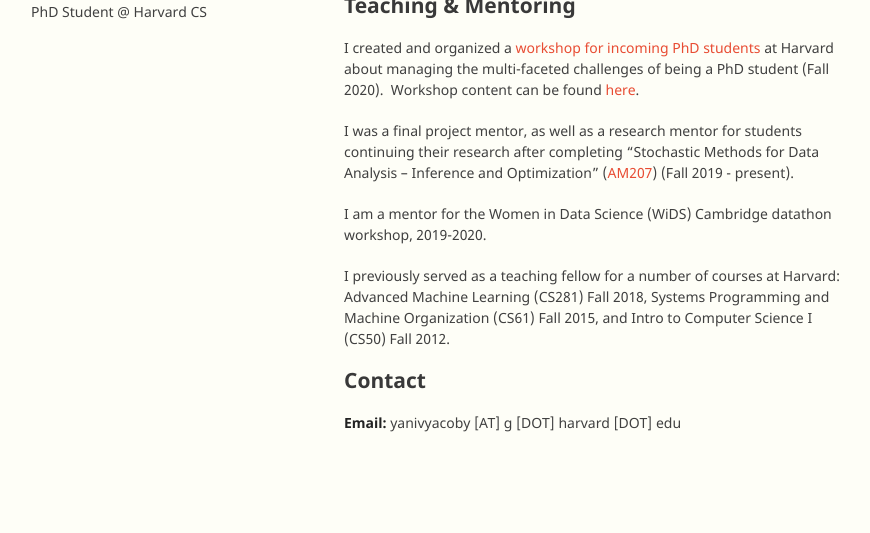
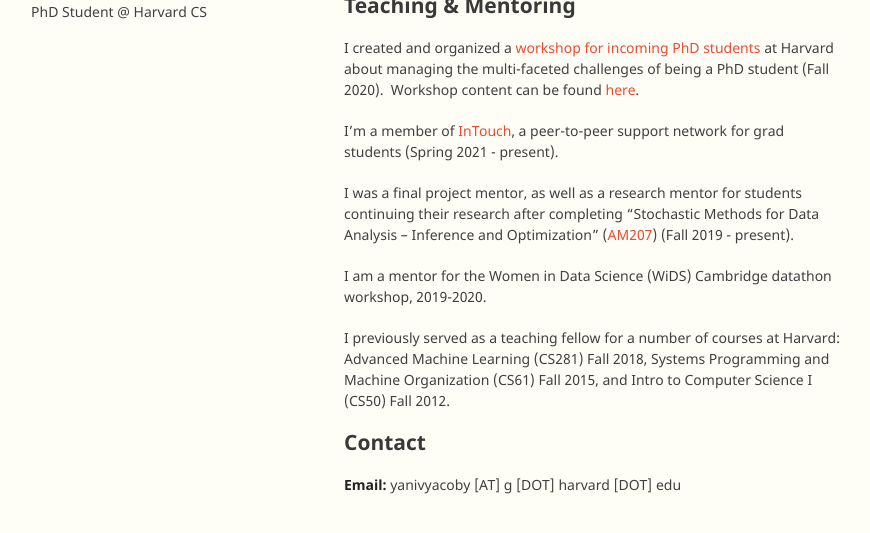
Before and after one commit to yanivyacoby/yanivyacoby.github.io, a Jekyll site: the page built from index.md, in a window 1280 px wide and 900 px high, scrolled down 1041 px, cut to the strip 335-868 px from the top of the window. Shown: the whole strip, without its empty margins (226-1096 px from the left). Built offline with Jekyll 4.4.1, drawn with Linux system fonts in a browser that asks for light colours; our own code applies the rules of GitHub Pages for plain Markdown files; before the commit the page ends 1879 px from its top, so only the background shows below that.

Commit message:
Update index.md

```diff
--- a/index.md
+++ b/index.md
@@ -53,6 +53,8 @@ ICML Workshop on Uncertainty & Robustness in Deep Learning (UDL), 2020.
 I created and organized a [workshop for incoming PhD students](https://yanivyacoby.github.io/a-guide-to-your-phd/) at Harvard about managing the multi-faceted challenges of being a PhD student (Fall 2020).
 Workshop content can be found [here](https://yanivyacoby.github.io/a-guide-to-your-phd/guide.html).
 
+I'm a member of [InTouch](https://intouch.seas.harvard.edu/), a peer-to-peer support network for grad students (Spring 2021 - present).
+
 I was a final project mentor, as well as a research mentor for students continuing
 their research after completing "Stochastic Methods for Data Analysis -- Inference and Optimization" ([AM207](https://onefishy.github.io/am207/)) (Fall 2019 - present).
 
```
